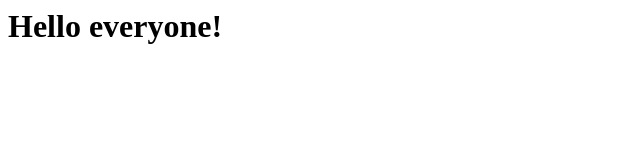
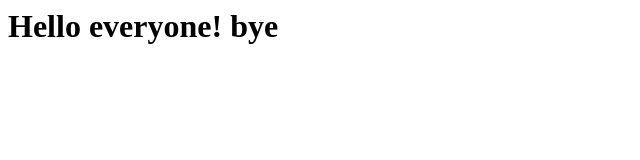
Before and after one commit to impossibly-magical-ui/Say-hello, a plain HTML site: page index.html in a window 1280 px wide. Shown: the full height of the page, 0-640 px from the left. Drawn offline with Linux system fonts and the light colour scheme.

Commit message:
Update index.html

```diff
--- a/index.html
+++ b/index.html
@@ -1 +1 @@
-<html><head></head><body><h1>Hello everyone!</body></html>
+<html><head></head><body><h1>Hello everyone! bye</body></html>
```
